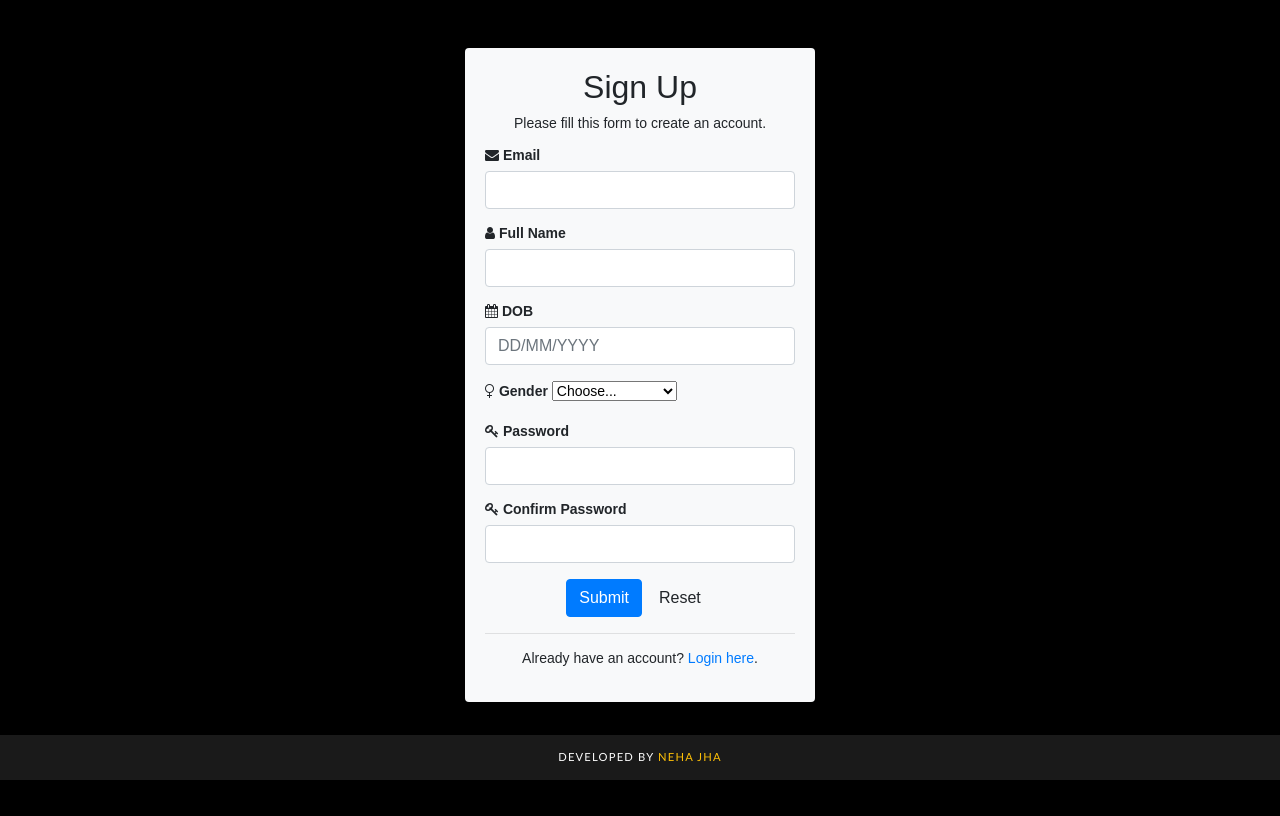
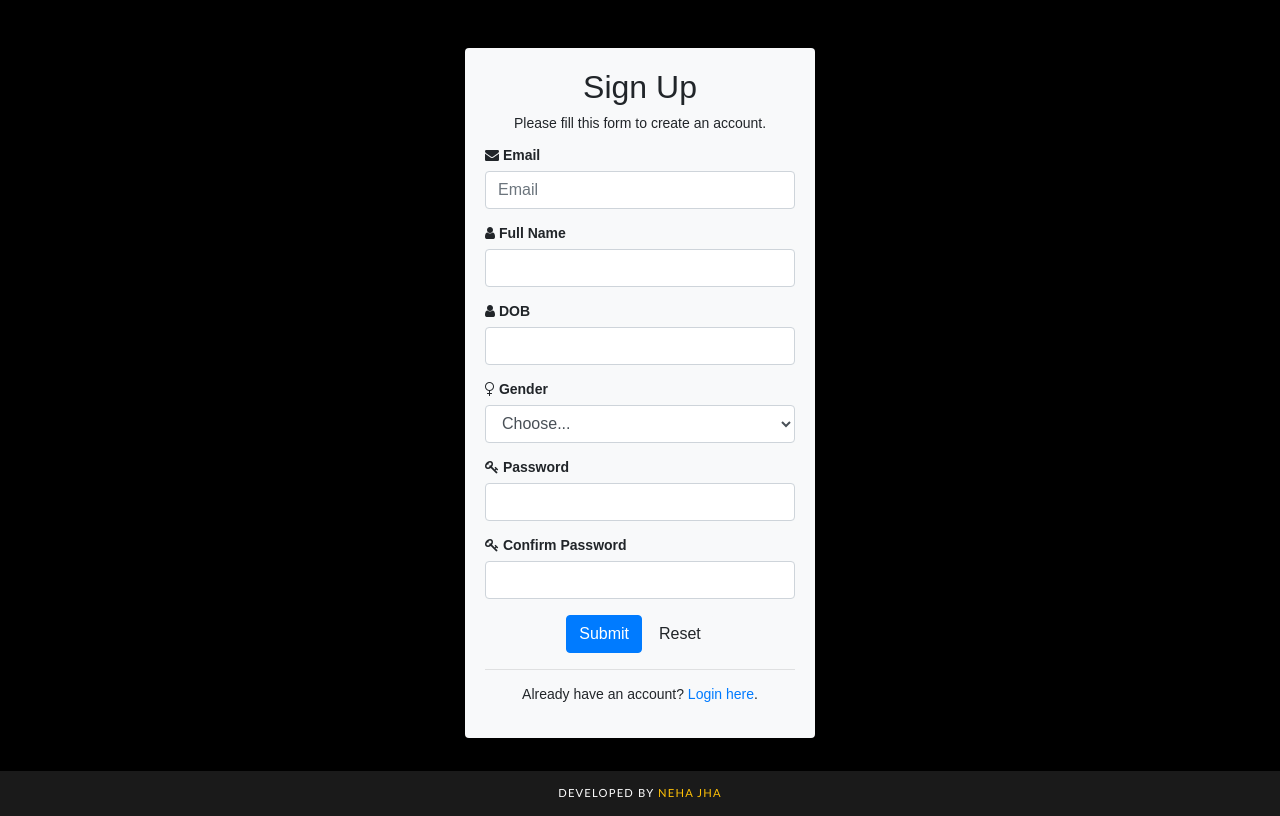
Before and after one commit to nayyhah/olcademy, a PHP site: page /register.php in a window 1280 px wide. Shown: the part 84-900 px from the top of the page. Before the commit the page ends 864 px from the top, so only its background shows below. Run offline with PHP 8.4, Linux system fonts and the light colour scheme.

Commit message:
Update register.php

```diff
--- a/register.php
+++ b/register.php
@@ -9,10 +9,10 @@ require_once "./template/header.php";
 $email = $fullname = $dob = $gender = $password = $confirm_password = "";
 $email_err = $fullname_err = $dob_err = $gender_err = $password_err = $confirm_password_err = "";
 
-// Processing form data when form is submitted
-// Processing form data when form is submitted
+
 // Processing form data when form is submitted
 if($_SERVER["REQUEST_METHOD"] == "POST"){
+
 
     // Validate Email
     if(empty(trim($_POST["email"]))){
@@ -59,29 +59,21 @@ if($_SERVER["REQUEST_METHOD"] == "POST"){
         $fullname = trim($_POST["fullname"]);
     }
 
+    // Validate Gender
+    if(empty(trim($_POST["gender"]))){
+        $gender_err = "Please enter your Gender.";
+    } else{
+        $gender = trim($_POST["gender"]);
+    }
+
     // Validate dob
     if(empty(trim($_POST["dob"]))){
         $dob_err = "Please enter your DOB.";
-    }
-    elseif (!preg_match('/^([0-9]{1,2})\\/([0-9]{1,2})\\/([0-9]{4})$/', trim($_POST["dob"]))){
+    } elseif (!preg_match('/^([0-9]{1,2})\\/([0-9]{1,2})\\/([0-9]{4})$/', trim($_POST["dob"]))){
          $dob_err = "Please enter DOB in DD/MM/YYYY format.";
-    }
-    // elseif (!ereg("^([0-9]{2})/([0-9]{2})/([0-9]{4})$",$_POST["dob"]), $parts)){
-    //   // Check the format
-    //   $dob_err = "The date of birth is not a valid date in the " . "format DD/MM/YYYY";
-
-    // }
-    else{
+    } else{
         $dob = trim($_POST["dob"]);
     }
-
-    // Validate Gender
-    if(empty($_POST["gender"])){
-        $gender_err = "Please enter your Gender.";
-    } else{
-        $gender = $_POST["gender"];
-    }
-
 
     // Validate password
     if(empty(trim($_POST["password"]))){
@@ -102,14 +94,11 @@ if($_SERVER["REQUEST_METHOD"] == "POST"){
         }
     }
 
-
-
-
     // Check input errors before inserting in database
     if(empty($email_err) && empty($fullname_err) && empty($dob_err) && empty($gender_err) && empty($password_err) && empty($confirm_password_err)){
 
         // Prepare an insert statement
-        $sql = "INSERT INTO users (email,fullname,dob,gender,password) VALUES (?, ?, ?, ?, ?)";
+        $sql = "INSERT INTO users (email, fullname, dob, gender, password) VALUES (?, ?, ?, ?, ?)";
 
         if($stmt = mysqli_prepare($conn, $sql)){
             // Bind variables to the prepared statement as parameters
@@ -145,6 +134,9 @@ if($_SERVER["REQUEST_METHOD"] == "POST"){
             width:350px;
             padding:20px;
         }
+        .help-block{
+            color:red;
+        }
     </style>
 
     <div class="wrapper mx-auto shadow mt-5 mb-3 bg-light rounded">
@@ -154,7 +146,7 @@ if($_SERVER["REQUEST_METHOD"] == "POST"){
 
             <div class="form-group <?php echo (!empty($email_err)) ? 'has-error' : ''; ?>">
                     <label class="font-weight-bold"><span class="fa fa-envelope"></span>&nbsp;Email</label>
-                    <input class="form-control" type="text" name="email" value="<?php echo $email; ?>">
+                    <input class="form-control" type="text" name="email" placeholder="Email" value="<?php echo $email; ?>">
                     <span class="help-block"><?php echo $email_err; ?></span>
             </div>
 
@@ -165,29 +157,21 @@ if($_SERVER["REQUEST_METHOD"] == "POST"){
             </div>
 
             <div class="form-group <?php echo (!empty($dob_err)) ? 'has-error' : ''; ?>">
-                <label class="font-weight-bold"><span class="fa fa-calendar"></span>&nbsp;DOB</label>
-                <input type="text" name="dob" class="form-control" placeholder="DD/MM/YYYY" value="<?php echo $dob; ?>">
+                <label class="font-weight-bold"><span class="fa fa-user"></span>&nbsp;DOB</label>
+                <input type="text" name="dob" class="form-control" value="<?php echo $dob; ?>">
                 <span class="help-block"><?php echo $dob_err; ?></span>
             </div>
 
-<!--            <div class="form-group <?php echo (!empty($gender_err)) ? 'has-error' : ''; ?>">
-                <label class="font-weight-bold"><span class="fa fa-venus"></span>&nbsp;Gender</label>
-                <input type="text" name="gender" class="form-control" value="<?php echo $gender; ?>">
-                <span class="help-block"><?php echo $gender_err; ?></span>
-            </div>
-
-   -->
             <div class="form-group <?php echo (!empty($gender_err)) ? 'has-error' : ''; ?>">
                 <label class="font-weight-bold"><span class="fa fa-venus"></span>&nbsp;Gender</label>
-                <select name="gender" >
-                    <option selected>Choose...</option>
+                <select class="form-control" name="gender" >
+                    <option value="" selected>Choose...</option>
                     <option value="Male">Male</option>
                     <option value="Female">Female</option>
                     <option value="Prefer not to say">Prefer not to say</option>
                 </select>
                 <span class="help-block"><?php echo $gender_err; ?></span>
             </div>
-
 
 
             <div class="form-group <?php echo (!empty($password_err)) ? 'has-error' : ''; ?>">
```
